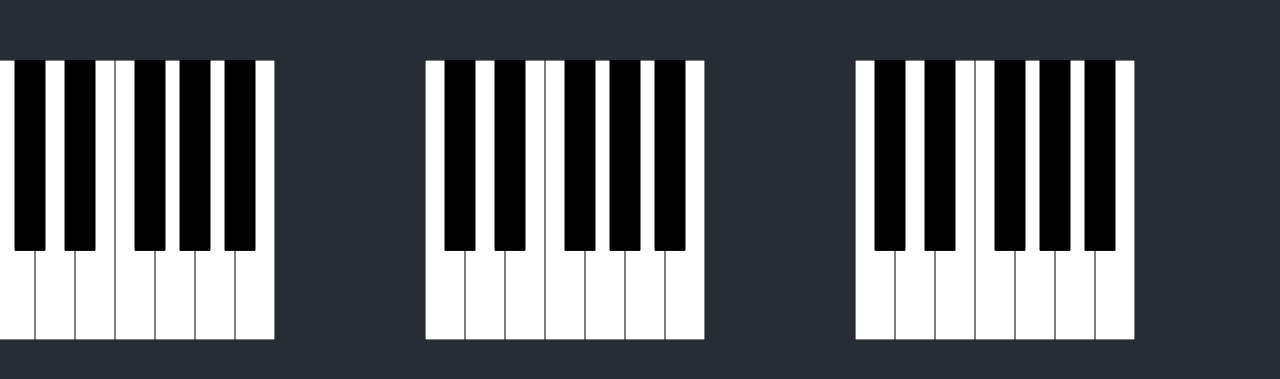
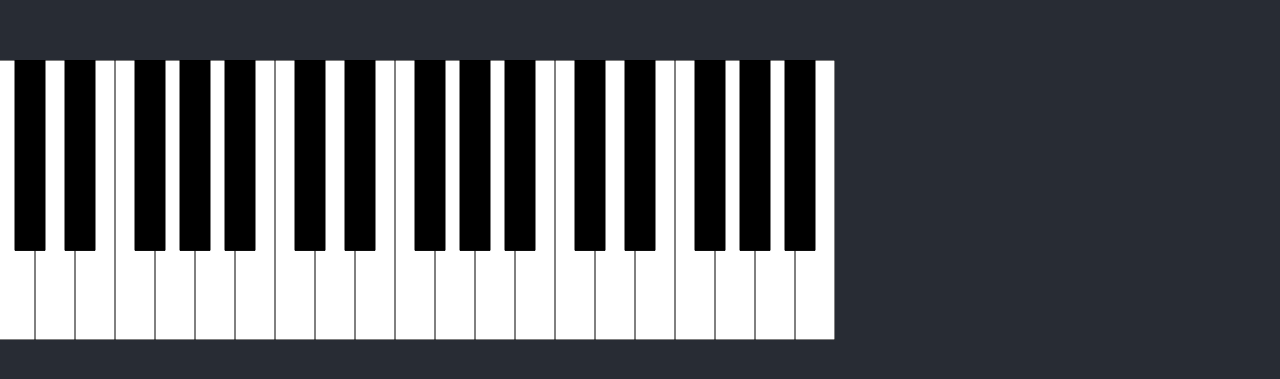
Before and after one commit to yuhsuanyang/pitch-detection-app, a React (Create React App) app: page / in a window 1280 px wide. Shown: the part 197-576 px from the top of the page. Built offline with nearby package versions, Linux system fonts and the light colour scheme.

Commit message:
feat: three octaves layout done

```diff
--- a/src/App.js
+++ b/src/App.js
@@ -5,6 +5,7 @@ import Detector from "./components/Detector";
 
 function App() {
   const noteNames = [
+    // const scales = [
     "C",
     "C#",
     "D",
--- a/src/components/Key.js
+++ b/src/components/Key.js
@@ -26,6 +26,10 @@ function Key({ note, isActivated }) {
   };
   //  const originalColor = noteToKeys[props.note].color;
   const noteName = note.replace(/[0-9]/g, "");
+  //  const noteName = note;
+  const group = parseInt(note.replace(/[^0-9]/g, ""), 10) - 1;
+  const offsetFactor = noteToKeys[noteName].offsetFactor + group * 3.75;
+  console.log(offsetFactor);
   const originalColor = noteToKeys[noteName].color;
   const [color, setColor] = useState(originalColor);
   const whiteKeyLength = 280;
@@ -66,7 +70,7 @@ function Key({ note, isActivated }) {
   return (
     <div
       style={{
-        transform: `translateX(-${noteToKeys[noteName].offsetFactor * keyWidth}px)`,
+        transform: `translateX(-${offsetFactor * keyWidth}px)`,
       }}
     >
       <svg
```
